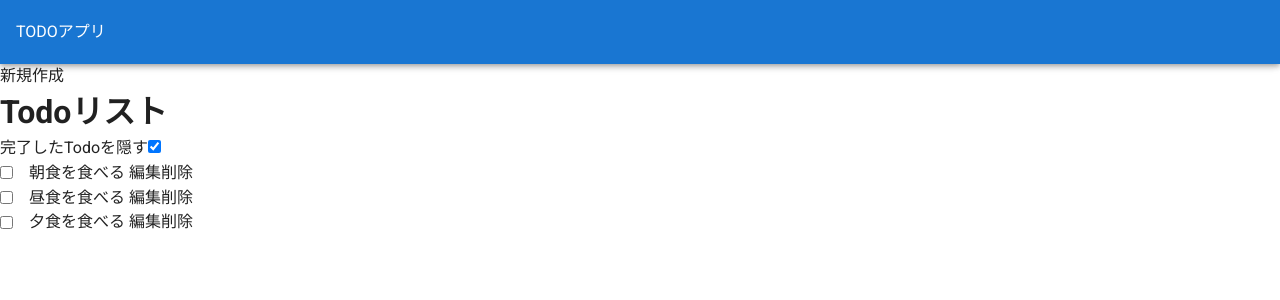
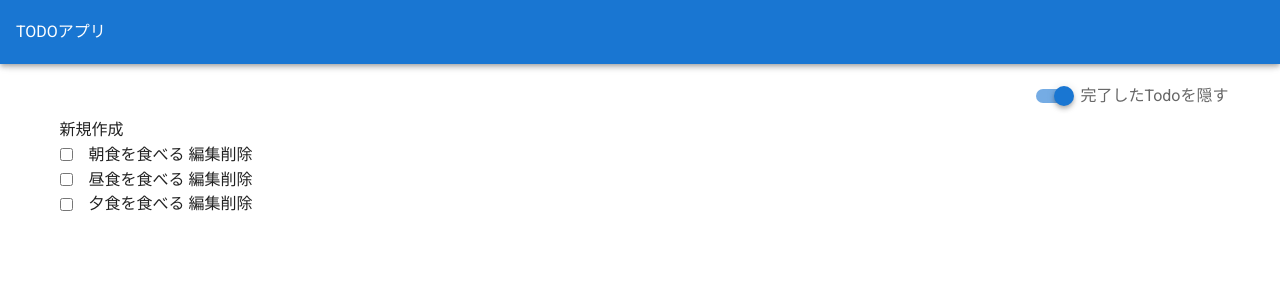
Before and after one commit to yumemio193/todo_vue_sample, a Vue app: page / in a window 1280 px wide. Shown: the top 300 px of the page. Built offline with nearby package versions, Linux system fonts and the light colour scheme.

Commit message:
v-switchを実装

```diff
--- a/src/views/TodoList.vue
+++ b/src/views/TodoList.vue
@@ -1,14 +1,19 @@
 <template>
-  <div>
+  <v-container>
+    <v-row justify="end">
+      <v-switch
+        v-model="hideDoneTodo"
+        label="完了したTodoを隠す"
+        class="mx-1"
+      ></v-switch>
+    </v-row>
     <button class="button" @click="toCreateTodo">新規作成</button>
-    <h1>Todoリスト</h1>
-    完了したTodoを隠す<input type="checkbox" v-model="hideDoneTodo">
     <Todo
       v-for="todo in filteredTodo"
       :key="todo.id"
       :todo="todo"
     />
-  </div>
+  </v-container>
 </template>
 
 <script>
```
